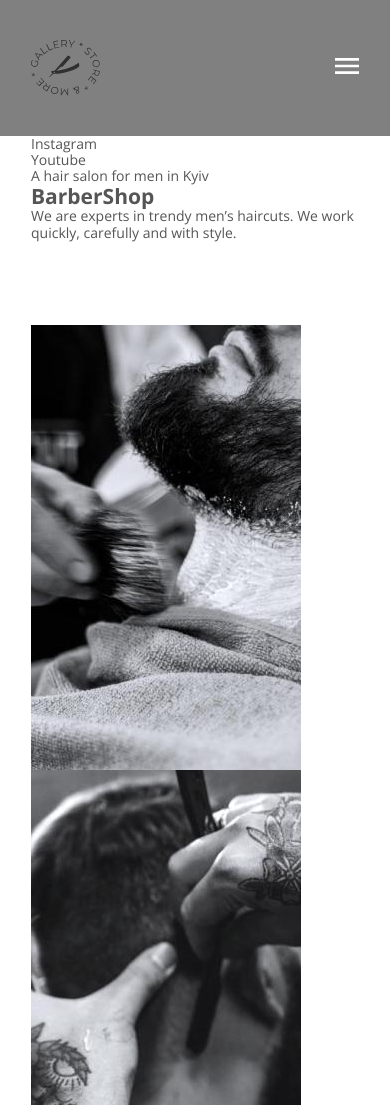
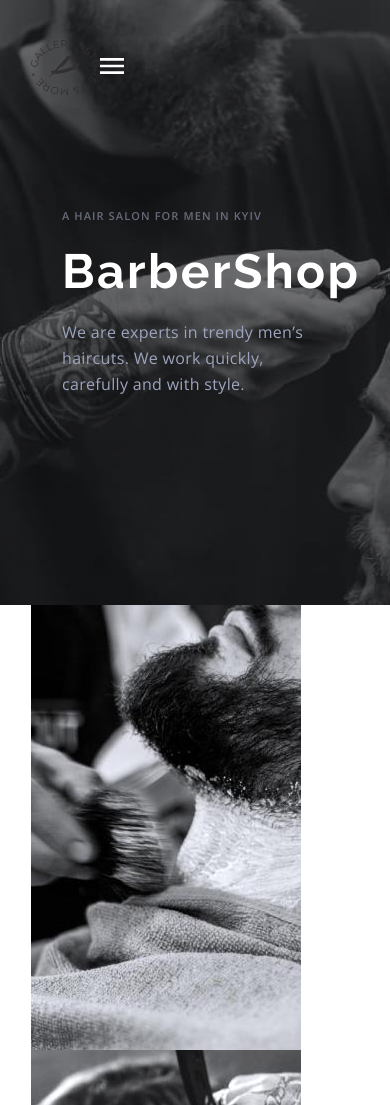
Before and after one commit to Vovap1991/barbershop, a plain HTML site: page index.html in a window 390 px wide. Shown: the top 1105 px of the page. Drawn offline with nearby package versions, Linux system fonts and the light colour scheme.

Commit message:
Mobile: header+hero (positioning)

```diff
--- a/css/mobile.css
+++ b/css/mobile.css
@@ -3,7 +3,9 @@
 .header {
   padding-top: 40px;
   padding-bottom: 40px;
-  background-color: grey;
+  position: fixed;
+  top: 0;
+  left: 0;
 }
 
 .header-container {
@@ -189,3 +191,44 @@
   font-size: 17px;
   font-weight: 700;
 }
+
+/* ================ HERO ================= */
+
+.hero-list {
+  display: none;
+}
+
+.hero-section {
+  padding: 208px 31px;
+  background-image: linear-gradient(rgba(25, 28, 38, 0.2), rgba(25, 28, 38, 0.2)), url(../images/hero-section-img/hero-bg-mobile-1x.jpg);
+  background-repeat: no-repeat;
+  background-position: center;
+  background-size: cover;
+}
+
+.hero-subtitle {
+  font-weight: 600;
+  font-size: 11px;
+  line-height: calc(15 / 11);
+  letter-spacing: 0.1em;
+  text-transform: uppercase;
+  color: rgba(157, 164, 189, 0.6);
+  margin-bottom: 20px;
+}
+
+.hero-title {
+  font-family: 'Raleway';
+  font-weight: 700;
+  font-size: 48px;
+  line-height: calc(56 / 48);
+  letter-spacing: 0.05em;
+  color: #FFFFFF;
+  margin-bottom: 20px;
+}
+
+.hero-text {
+  font-size: 16px;
+  line-height: calc(26 / 16);
+  letter-spacing: 0.02em;
+  color: #9DA4BD;
+}
--- a/index.html
+++ b/index.html
@@ -85,14 +85,15 @@ aria-controls="mobile-menu">
           <li class="hero-list-item">
             <a href="#" target="_blank" rel="noopener noreferrer nofollow" class="hero-link">Youtube</a>
           </li>
-
         </ul>
+        <div class="hero-content">
         <p class="hero-subtitle subtitle">A hair salon for men in Kyiv</p>
         <h1 class="hero-title">BarberShop</h1>
         <p class="hero-text">
           We are experts in trendy men’s haircuts. We work quickly, carefully
           and with style.
         </p>
+      </div>
       </div>
     </section>
     <!-- About -->
```
Also changed, not shown: images/hero-section-img/hero-bg-mobile-1x.jpg (added), images/hero-section-img/hero-bg-mobile-2x.jpg (added).
